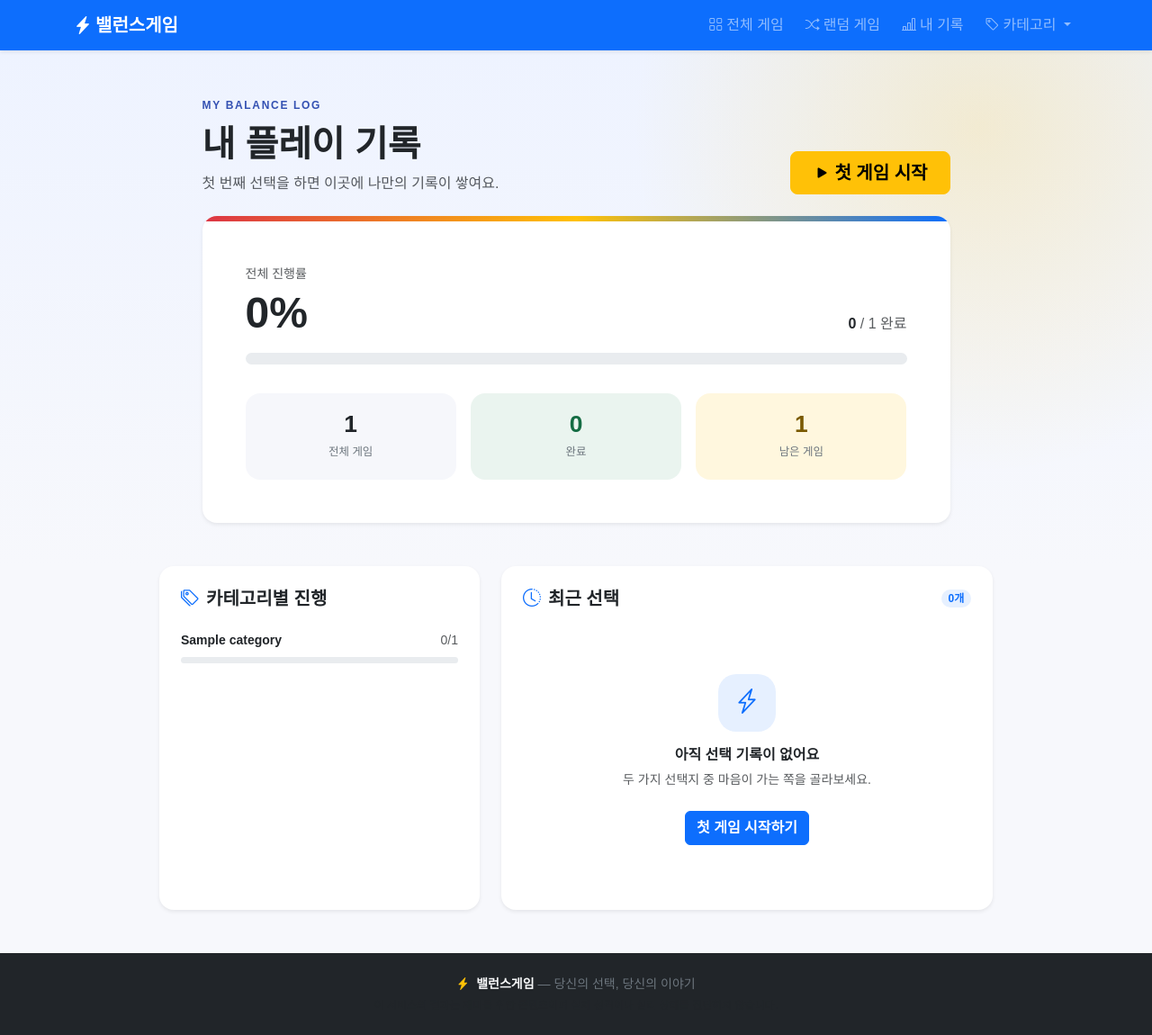
After one commit to seon98/game_balance, a Django app: page /my-results/ in a window 1280 px wide. The commit adds this page. Shown: the whole page at 90% size. Run offline with Django 4.2, Linux system fonts and the light colour scheme; tables that the repository leaves empty hold one stand-in row (values such as "Sample post").

Commit message:
feat: 게임 진행 기록, 이어하기 및 결과 페이지 기능 추가

```diff
--- a/static/css/main.css
+++ b/static/css/main.css
@@ -7,14 +7,26 @@
 
 body {
   font-family: 'Apple SD Gothic Neo', 'Noto Sans KR', 'Malgun Gothic', sans-serif;
+  background: #f7f8fc;
 }
 
 .x-small { font-size: 0.75rem; }
+.fw-black { font-weight: 900; }
+.min-w-0 { min-width: 0; }
 
 /* ===== 히어로 섹션 ===== */
 .hero-section {
   background: linear-gradient(135deg, #1a237e 0%, #0d47a1 50%, #1565c0 100%);
   padding: 5rem 0;
+}
+
+.hero-progress {
+  width: min(100%, 24rem);
+}
+
+.hero-progress .progress {
+  height: 0.45rem;
+  background: rgba(255, 255, 255, 0.18);
 }
 
 /* ===== 게임 카드 ===== */
@@ -148,6 +160,105 @@ body {
   letter-spacing: 0.04em;
 }
 
+.rarity-badge-sm {
+  padding: 0.32rem 0.65rem;
+  font-size: 0.7rem;
+  white-space: nowrap;
+}
+
+/* ===== 내 플레이 기록 ===== */
+.progress-hero {
+  background:
+    radial-gradient(circle at 85% 15%, rgba(255, 193, 7, 0.18), transparent 24rem),
+    linear-gradient(180deg, #eef3ff 0%, #f7f8fc 100%);
+}
+
+.eyebrow {
+  color: #3451b2;
+  font-size: 0.75rem;
+  font-weight: 800;
+  letter-spacing: 0.14em;
+}
+
+.progress-overview {
+  overflow: hidden;
+}
+
+.progress-overview::before {
+  content: '';
+  display: block;
+  height: 0.35rem;
+  background: linear-gradient(90deg, var(--color-a), #ffc107, var(--color-b));
+}
+
+.progress-thick {
+  height: 0.8rem;
+  border-radius: 99px;
+}
+
+.stat-tile {
+  display: flex;
+  min-height: 6rem;
+  flex-direction: column;
+  align-items: center;
+  justify-content: center;
+  border-radius: 1rem;
+  background: #f6f7fb;
+}
+
+.stat-tile strong {
+  font-size: 1.65rem;
+  line-height: 1;
+}
+
+.stat-tile span {
+  margin-top: 0.55rem;
+  color: #6c757d;
+  font-size: 0.78rem;
+}
+
+.stat-complete {
+  background: rgba(25, 135, 84, 0.09);
+  color: #146c43;
+}
+
+.stat-remaining {
+  background: rgba(255, 193, 7, 0.13);
+  color: #7a5a00;
+}
+
+.category-progress-item .progress {
+  height: 0.45rem;
+}
+
+.history-item {
+  padding: 1.05rem 0;
+  transition: transform 0.15s ease, background 0.15s ease;
+}
+
+.history-item:first-child {
+  padding-top: 0;
+}
+
+.history-item:last-child {
+  padding-bottom: 0;
+}
+
+.history-item:hover {
+  transform: translateX(0.25rem);
+}
+
+.empty-state-icon {
+  display: grid;
+  width: 4rem;
+  height: 4rem;
+  place-items: center;
+  border-radius: 1.25rem;
+  background: rgba(13, 110, 253, 0.1);
+  color: #0d6efd;
+  font-size: 1.75rem;
+}
+
 .grade-legendary_minority {
   background: linear-gradient(135deg, #f59e0b, #d97706);
   color: #fff;
--- a/templates/base.html
+++ b/templates/base.html
@@ -1,13 +1,24 @@
+{% load static %}
 <!DOCTYPE html>
 <html lang="ko">
 <head>
   <meta charset="UTF-8">
   <meta name="viewport" content="width=device-width, initial-scale=1.0">
   <title>{% block title %}밸런스게임{% endblock %}</title>
+  <meta name="description" content="두 가지 선택지 중 하나를 고르고, 다른 사람의 선택과 비교하고, 나만의 플레이 기록을 완성해보세요.">
+  <meta property="og:type" content="website">
+  <meta property="og:site_name" content="밸런스게임">
+  <meta property="og:title" content="{% block og_title %}밸런스게임 - 지금, 당신의 선택은?{% endblock %}">
+  <meta property="og:description" content="고르고, 비교하고, 기록하는 두 가지 선택의 게임">
+  <meta property="og:url" content="{{ request.build_absolute_uri }}">
+  <meta property="og:image" content="{{ request.scheme }}://{{ request.get_host }}{% static 'images/og-balance-game.png' %}">
+  <meta name="twitter:card" content="summary_large_image">
+  <meta name="twitter:title" content="밸런스게임 - 지금, 당신의 선택은?">
+  <meta name="twitter:description" content="고르고, 비교하고, 기록하는 두 가지 선택의 게임">
+  <meta name="twitter:image" content="{{ request.scheme }}://{{ request.get_host }}{% static 'images/og-balance-game.png' %}">
 
   <link href="https://cdn.jsdelivr.net/npm/bootstrap@5.3.3/dist/css/bootstrap.min.css" rel="stylesheet">
   <link href="https://cdn.jsdelivr.net/npm/bootstrap-icons@1.11.3/font/bootstrap-icons.css" rel="stylesheet">
-  {% load static %}
   <link href="{% static 'css/main.css' %}" rel="stylesheet">
   {% block extra_css %}{% endblock %}
 </head>
@@ -33,6 +44,11 @@
           <li class="nav-item">
             <a class="nav-link" href="{% url 'games:random' %}">
               <i class="bi bi-shuffle me-1"></i>랜덤 게임
+            </a>
+          </li>
+          <li class="nav-item">
+            <a class="nav-link" href="{% url 'games:progress' %}">
+              <i class="bi bi-bar-chart-line me-1"></i>내 기록
             </a>
           </li>
           {% if categories %}
@@ -85,7 +101,6 @@
   </footer>
 
   <script src="https://cdn.jsdelivr.net/npm/bootstrap@5.3.3/dist/js/bootstrap.bundle.min.js"></script>
-  {% load static %}
   <script src="{% static 'js/main.js' %}"></script>
   {% block extra_js %}{% endblock %}
 </body>
--- /dev/null
+++ b/templates/games/progress.html
@@ -0,0 +1,157 @@
+{% extends 'base.html' %}
+
+{% block title %}내 플레이 기록 - 밸런스게임{% endblock %}
+
+{% block content %}
+<section class="progress-hero py-5">
+  <div class="container">
+    <div class="row justify-content-center">
+      <div class="col-lg-9">
+        <div class="d-flex flex-column flex-md-row justify-content-between align-items-md-end gap-3">
+          <div>
+            <span class="eyebrow">MY BALANCE LOG</span>
+            <h1 class="display-6 fw-black mt-2 mb-2">내 플레이 기록</h1>
+            <p class="text-muted mb-0">
+              {% if all_completed %}
+              모든 질문을 완료했어요. 당신만의 선택 지도가 완성됐습니다!
+              {% elif completed_questions %}
+              지금까지의 선택을 확인하고 남은 게임을 이어가세요.
+              {% else %}
+              첫 번째 선택을 하면 이곳에 나만의 기록이 쌓여요.
+              {% endif %}
+            </p>
+          </div>
+          {% if remaining_questions %}
+          <a href="{% url 'games:random' %}" class="btn btn-warning btn-lg fw-bold px-4">
+            <i class="bi bi-play-fill me-1"></i>{% if completed_questions %}이어서 플레이{% else %}첫 게임 시작{% endif %}
+          </a>
+          {% endif %}
+        </div>
+
+        <div class="progress-overview card border-0 shadow-sm rounded-4 mt-4">
+          <div class="card-body p-4 p-md-5">
+            <div class="d-flex justify-content-between align-items-end mb-3">
+              <div>
+                <p class="text-muted small mb-1">전체 진행률</p>
+                <strong class="display-5 fw-black">{{ completion_percentage }}%</strong>
+              </div>
+              <p class="mb-1 text-muted">
+                <strong class="text-dark">{{ completed_questions }}</strong> / {{ total_questions }} 완료
+              </p>
+            </div>
+            <div class="progress progress-thick" role="progressbar" aria-label="전체 게임 진행률"
+                 aria-valuenow="{{ completion_percentage }}" aria-valuemin="0" aria-valuemax="100">
+              <div class="progress-bar progress-bar-striped bg-warning"
+                   style="width:{{ completion_percentage }}%"></div>
+            </div>
+            <div class="row g-3 mt-3 text-center">
+              <div class="col-4">
+                <div class="stat-tile">
+                  <strong>{{ total_questions }}</strong>
+                  <span>전체 게임</span>
+                </div>
+              </div>
+              <div class="col-4">
+                <div class="stat-tile stat-complete">
+                  <strong>{{ completed_questions }}</strong>
+                  <span>완료</span>
+                </div>
+              </div>
+              <div class="col-4">
+                <div class="stat-tile stat-remaining">
+                  <strong>{{ remaining_questions }}</strong>
+                  <span>남은 게임</span>
+                </div>
+              </div>
+            </div>
+          </div>
+        </div>
+      </div>
+    </div>
+  </div>
+</section>
+
+<section class="pb-5">
+  <div class="container">
+    <div class="row g-4 justify-content-center">
+      <div class="col-lg-4">
+        <div class="card border-0 shadow-sm rounded-4 h-100">
+          <div class="card-body p-4">
+            <h2 class="h5 fw-bold mb-4">
+              <i class="bi bi-tags text-primary me-2"></i>카테고리별 진행
+            </h2>
+            {% for item in category_progress %}
+              {% if item.total %}
+              <div class="category-progress-item mb-4">
+                <div class="d-flex justify-content-between small mb-2">
+                  <a href="{% url 'games:category' item.category.slug %}" class="fw-bold text-dark text-decoration-none">
+                    {{ item.category.name }}
+                  </a>
+                  <span class="text-muted">{{ item.completed }}/{{ item.total }}</span>
+                </div>
+                <div class="progress" role="progressbar" aria-label="{{ item.category.name }} 진행률"
+                     aria-valuenow="{{ item.percentage }}" aria-valuemin="0" aria-valuemax="100">
+                  <div class="progress-bar {% if item.percentage == 100 %}bg-success{% else %}bg-primary{% endif %}"
+                       style="width:{{ item.percentage }}%"></div>
+                </div>
+              </div>
+              {% endif %}
+            {% empty %}
+            <p class="text-muted mb-0">등록된 카테고리가 없습니다.</p>
+            {% endfor %}
+          </div>
+        </div>
+      </div>
+
+      <div class="col-lg-6">
+        <div class="card border-0 shadow-sm rounded-4">
+          <div class="card-body p-4">
+            <div class="d-flex justify-content-between align-items-center mb-4">
+              <h2 class="h5 fw-bold mb-0">
+                <i class="bi bi-clock-history text-primary me-2"></i>최근 선택
+              </h2>
+              <span class="badge rounded-pill bg-primary bg-opacity-10 text-primary">{{ completed_questions }}개</span>
+            </div>
+
+            {% if recent_results %}
+            <div class="result-history">
+              {% for item in recent_results %}
+              <a href="{% url 'games:result' item.vote.question_id %}"
+                 class="history-item d-block text-decoration-none {% if not forloop.last %}border-bottom{% endif %}">
+                <div class="d-flex justify-content-between gap-3">
+                  <div class="min-w-0">
+                    {% if item.vote.question.category %}
+                    <span class="small text-primary">{{ item.vote.question.category.name }}</span>
+                    {% endif %}
+                    <h3 class="h6 fw-bold text-dark mt-1 mb-2">{{ item.vote.question.title }}</h3>
+                    <p class="small text-muted mb-0">
+                      나의 선택 · <strong>{{ item.vote.choice.text }}</strong>
+                    </p>
+                  </div>
+                  <div class="text-end flex-shrink-0">
+                    <span class="rarity-badge rarity-badge-sm grade-{{ item.grade|lower }}">
+                      {{ item.grade_display }}
+                    </span>
+                    <p class="fw-bold text-dark mt-2 mb-0">{{ item.percentage }}%</p>
+                  </div>
+                </div>
+              </a>
+              {% endfor %}
+            </div>
+            {% else %}
+            <div class="text-center py-5">
+              <div class="empty-state-icon mx-auto mb-3">
+                <i class="bi bi-lightning-charge"></i>
+              </div>
+              <h3 class="h6 fw-bold">아직 선택 기록이 없어요</h3>
+              <p class="text-muted small mb-4">두 가지 선택지 중 마음이 가는 쪽을 골라보세요.</p>
+              <a href="{% url 'games:random' %}" class="btn btn-primary fw-bold">첫 게임 시작하기</a>
+            </div>
+            {% endif %}
+          </div>
+        </div>
+      </div>
+    </div>
+  </div>
+</section>
+{% endblock %}
--- a/양자택일/urls.py
+++ b/양자택일/urls.py
@@ -11,5 +11,6 @@ urlpatterns = [
     path('games/<int:question_id>/', views.QuestionDetailView.as_view(), name='detail'),
     path('games/<int:question_id>/vote/', views.VoteView.as_view(), name='vote'),
     path('games/<int:question_id>/result/', views.ResultView.as_view(), name='result'),
+    path('my-results/', views.ProgressView.as_view(), name='progress'),
     path('categories/<slug:slug>/', views.CategoryListView.as_view(), name='category'),
 ]
--- a/양자택일/views.py
+++ b/양자택일/views.py
@@ -1,7 +1,6 @@
 from __future__ import annotations
 
 import dataclasses
-import random
 from typing import Any
 
 from django.contrib import messages
@@ -12,8 +11,8 @@ from django.views import View
 from django.views.generic import ListView, TemplateView
 
 from .forms import VoteForm
-from .models import Category, Question, Vote
-from .services import TemplateResultGenerator, build_result, process_vote
+from .models import Category, Question, ResultGrade, Vote
+from .services import TemplateResultGenerator, build_result, get_grade, process_vote
 
 
 # ---------------------------------------------------------------------------
@@ -28,6 +27,32 @@ def _ensure_session(request: HttpRequest) -> str:
 
 def _result_session_key(question_id: int) -> str:
     return f'result_{question_id}'
+
+
+def _completed_question_ids(request: HttpRequest) -> set[int]:
+    session_key = request.session.session_key
+    if not session_key:
+        return set()
+    return set(
+        Vote.objects
+        .filter(session_key=session_key, question__is_active=True)
+        .values_list('question_id', flat=True)
+    )
+
+
+def _next_unplayed_question(request: HttpRequest) -> Question | None:
+    session_key = _ensure_session(request)
+    completed_ids = Vote.objects.filter(
+        session_key=session_key,
+        question__is_active=True,
+    ).values_list('question_id', flat=True)
+    return (
+        Question.objects
+        .filter(is_active=True)
+        .exclude(pk__in=completed_ids)
+        .order_by('?')
+        .first()
+    )
 
 
 # ---------------------------------------------------------------------------
@@ -48,6 +73,13 @@ class IndexView(TemplateView):
         )
         context['categories'] = Category.objects.all()
         context['total_questions'] = Question.objects.filter(is_active=True).count()
+        completed_ids = _completed_question_ids(self.request)
+        context['completed_question_ids'] = completed_ids
+        context['completed_questions'] = len(completed_ids)
+        context['remaining_questions'] = max(
+            context['total_questions'] - len(completed_ids),
+            0,
+        )
         return context
 
 
@@ -67,6 +99,7 @@ class GameListView(ListView):
     def get_context_data(self, **kwargs: Any) -> dict[str, Any]:
         context = super().get_context_data(**kwargs)
         context['categories'] = Category.objects.all()
+        context['completed_question_ids'] = _completed_question_ids(self.request)
         return context
 
 
@@ -87,6 +120,7 @@ class CategoryListView(ListView):
         context = super().get_context_data(**kwargs)
         context['category'] = self.category
         context['categories'] = Category.objects.all()
+        context['completed_question_ids'] = _completed_question_ids(self.request)
         return context
 
 
@@ -96,13 +130,11 @@ class CategoryListView(ListView):
 
 class RandomGameView(View):
     def get(self, request: HttpRequest) -> HttpResponse:
-        question = (
-            Question.objects
-            .filter(is_active=True)
-            .order_by('?')
-            .first()
-        )
+        question = _next_unplayed_question(request)
         if question is None:
+            if Question.objects.filter(is_active=True).exists():
+                messages.success(request, '준비된 밸런스게임을 모두 완료했어요!')
+                return redirect('games:progress')
             messages.info(request, '등록된 게임이 없습니다.')
             return redirect('games:list')
         return redirect('games:detail', question_id=question.pk)
@@ -137,6 +169,7 @@ class QuestionDetailView(View):
         return render(request, 'games/detail.html', {
             'question': question,
             'choices': choices,
+            'categories': Category.objects.all(),
         })
 
 
@@ -246,13 +279,7 @@ class ResultView(View):
                 messages.info(request, '먼저 투표해주세요.')
                 return redirect('games:detail', question_id=question_id)
 
-        next_question = (
-            Question.objects
-            .filter(is_active=True)
-            .exclude(pk=question_id)
-            .order_by('?')
-            .first()
-        )
+        next_question = _next_unplayed_question(request)
 
         choices = list(question.choices.all())
 
@@ -261,4 +288,93 @@ class ResultView(View):
             'result': result_data,
             'choices': choices,
             'next_question': next_question,
+            'categories': Category.objects.all(),
         })
+
+
+# ---------------------------------------------------------------------------
+# 나의 플레이 기록
+# ---------------------------------------------------------------------------
+
+class ProgressView(TemplateView):
+    template_name = 'games/progress.html'
+
+    def get_context_data(self, **kwargs: Any) -> dict[str, Any]:
+        context = super().get_context_data(**kwargs)
+        session_key = self.request.session.session_key
+
+        votes = []
+        completed_ids: set[int] = set()
+        if session_key:
+            votes = list(
+                Vote.objects
+                .filter(session_key=session_key, question__is_active=True)
+                .select_related('question', 'question__category', 'choice')
+                .prefetch_related('question__choices')
+                .order_by('-created_at')
+            )
+            completed_ids = {vote.question_id for vote in votes}
+
+        questions = list(
+            Question.objects
+            .filter(is_active=True)
+            .select_related('category')
+        )
+        total_questions = len(questions)
+        completed_questions = len(completed_ids)
+        remaining_questions = max(total_questions - completed_questions, 0)
+        completion_percentage = (
+            round(completed_questions / total_questions * 100)
+            if total_questions
+            else 0
+        )
+
+        category_progress: list[dict[str, Any]] = []
+        categories = list(Category.objects.all())
+        for category in categories:
+            category_question_ids = {
+                question.pk for question in questions
+                if question.category_id == category.pk
+            }
+            category_total = len(category_question_ids)
+            category_completed = len(category_question_ids & completed_ids)
+            category_progress.append({
+                'category': category,
+                'total': category_total,
+                'completed': category_completed,
+                'remaining': max(category_total - category_completed, 0),
+                'percentage': (
+                    round(category_completed / category_total * 100)
+                    if category_total
+                    else 0
+                ),
+            })
+
+        recent_results: list[dict[str, Any]] = []
+        for vote in votes:
+            choices = list(vote.question.choices.all())
+            total_votes = sum(choice.vote_count for choice in choices)
+            percentage = (
+                round(vote.choice.vote_count / total_votes * 100, 1)
+                if total_votes
+                else 50.0
+            )
+            grade = get_grade(percentage)
+            recent_results.append({
+                'vote': vote,
+                'percentage': percentage,
+                'grade': grade,
+                'grade_display': ResultGrade(grade).label,
+            })
+
+        context.update({
+            'categories': categories,
+            'total_questions': total_questions,
+            'completed_questions': completed_questions,
+            'remaining_questions': remaining_questions,
+            'completion_percentage': completion_percentage,
+            'category_progress': category_progress,
+            'recent_results': recent_results,
+            'all_completed': total_questions > 0 and remaining_questions == 0,
+        })
+        return context
```
Also changed, not shown: templates/categories/list.html (+7 -0 lines), templates/games/list.html (+10 -3 lines), templates/games/result.html (+2 -22 lines), templates/index.html (+26 -5 lines), 양자택일/tests.py (+85 -0 lines), README.md, static/images/og-balance-game.png (added).
